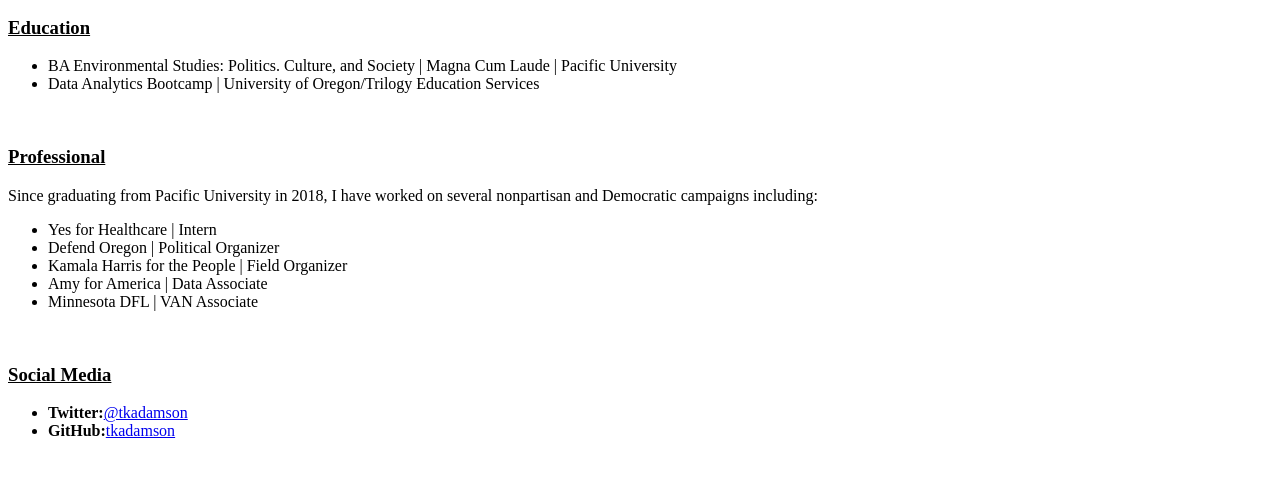
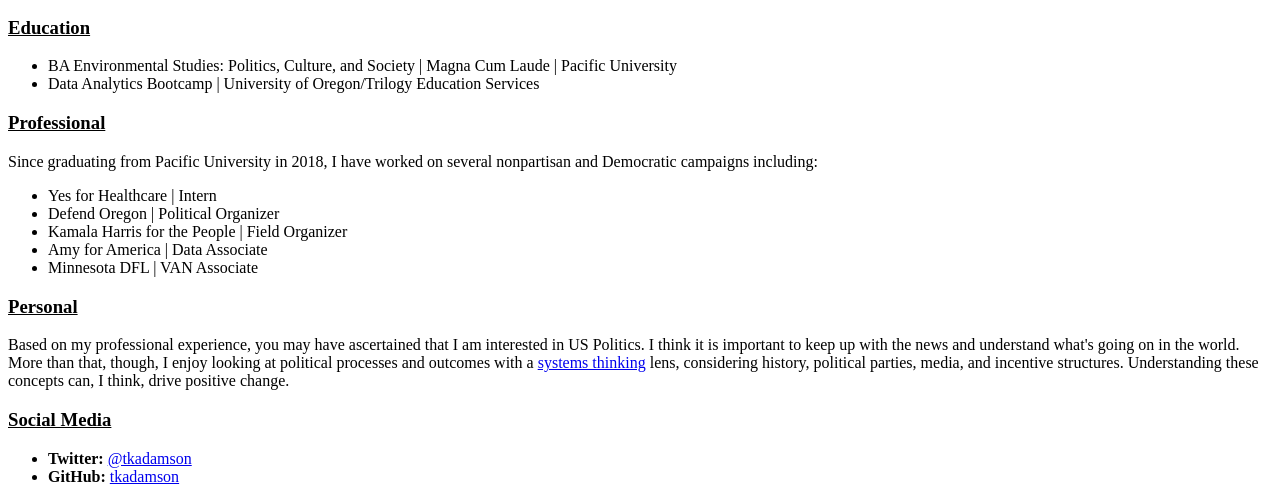
Before and after one commit to tkadamson/tkadamson.github.io, a plain HTML site: page index.html in a window 1280 px wide. Shown: the part 334-836 px from the top of the page. Before the commit the page ends 800 px from the top, so only its background shows below. Drawn offline with Linux system fonts and the light colour scheme.

Commit message:
More content

```diff
--- a/index.html
+++ b/index.html
@@ -13,11 +13,9 @@
   <h2>About Me:</h2>
   <h3><u>Education</u></h3>
   <ul>
-    <li>BA Environmental Studies: Politics. Culture, and Society | Magna Cum Laude | Pacific University</li>
+    <li>BA Environmental Studies: Politics, Culture, and Society | Magna Cum Laude | Pacific University</li>
     <li>Data Analytics Bootcamp | University of Oregon/Trilogy Education Services</li>
   </ul>
-
-  <br>
 
   <h3><u>Professional</u></h3>
   <p>Since graduating from Pacific University in 2018, I have worked on several nonpartisan and Democratic campaigns including:</p>
@@ -29,12 +27,16 @@
     <li>Minnesota DFL | VAN Associate</li>
   </ul>
 
-  <br>
+  <h3><u>Personal</u></h3>
+  <p>Based on my professional experience, you may have ascertained that I am interested in US Politics. I think it is important
+    to keep up with the news and understand what's going on in the world. More than that, though, I enjoy looking at political processes
+    and outcomes with a <a href=https://medium.com/disruptive-design/tools-for-systems-thinkers-the-6-fundamental-concepts-of-systems-thinking-379cdac3dc6a'>systems thinking</a> lens,
+    considering history, political parties, media, and incentive structures. Understanding these concepts can, I think, drive positive change.</p>
 
   <h3><u>Social Media</u></h3>
   <ul>
-    <li><strong>Twitter:</strong><a href='https://twitter.com/tkadamson'>@tkadamson</a></li>
-    <li><strong>GitHub:</strong><a href='https://github.com/tkadamson'>tkadamson</a></li>
+    <li><strong>Twitter: </strong><a href='https://twitter.com/tkadamson'>@tkadamson</a></li>
+    <li><strong>GitHub: </strong><a href='https://github.com/tkadamson'>tkadamson</a></li>
   </ul>
 
 </body>
```
